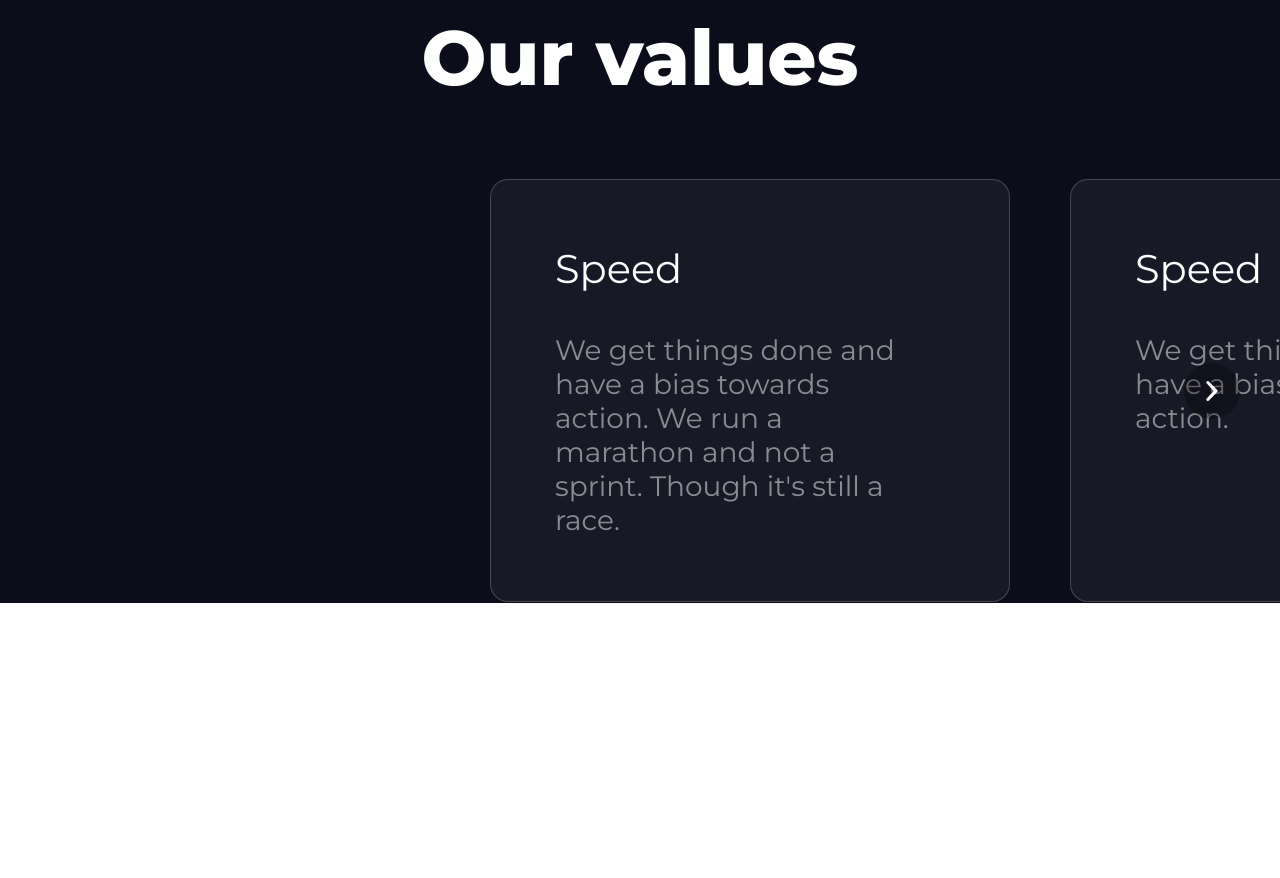
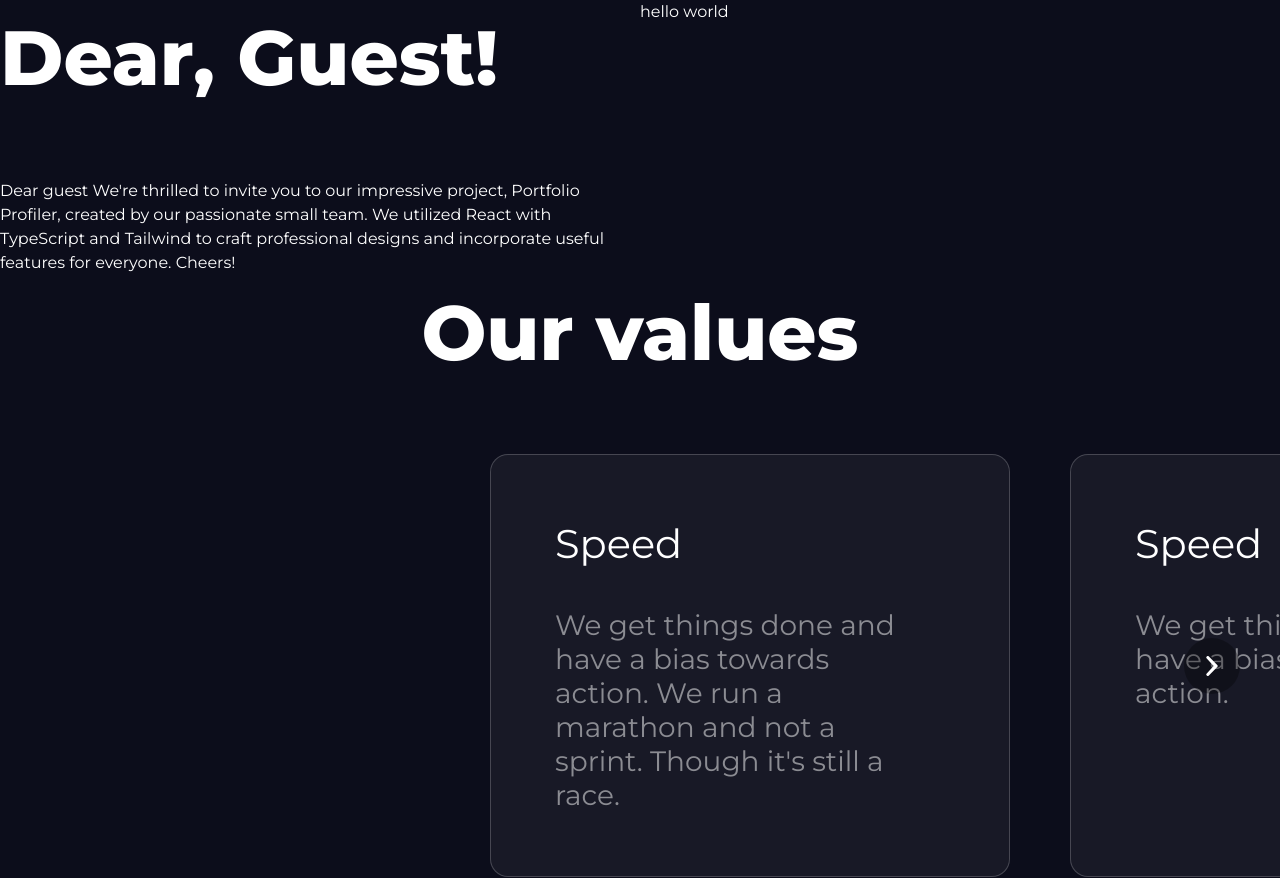
Before and after one commit to vandrela/portfolio, a React (Create React App) app in the folder packages/web/: page / in a window 1280 px wide. Before the commit the page ends 800 px from the top, so only its background shows below. Built offline with nearby package versions, Linux system fonts and the light colour scheme.

Commit message:
init commit

```diff
--- a/packages/web/src/App.tsx
+++ b/packages/web/src/App.tsx
@@ -9,6 +9,7 @@ import Layout from "./components/Layout";
 import "typeface-montserrat";
 import "./App.css";
 import { OurValuesBlock } from "./components/OurValuesBlock";
+import DearGuest from "./components/DearGuest";
 
 const slides = [
   {
@@ -53,7 +54,14 @@ function App() {
         <Route path="/contactus" element={<p>Contact Us page</p>} />
         <Route path="*" element={<p>Not Found</p>} />
       </Routes> */}
+      <DearGuest
+        title="Dear, Guest!"
+        text="Dear guest We're thrilled to invite you to our impressive project, Portfolio Profiler, created by our passionate small team.
+        We utilized React with TypeScript and Tailwind to craft professional designs and incorporate useful features for everyone.
+        Cheers!"
+      />
       <OurValuesBlock slides={slides} />
+
       {/*
       <div className="App">
         <header className="App-header">
--- /dev/null
+++ b/packages/web/src/components/DearGuest/index.tsx
@@ -0,0 +1,25 @@
+import { ReactNode } from "react";
+import { TitleBlock } from "../TitleBlock";
+
+interface DearGuestProps {
+  title: string;
+  text: string;
+  children?: ReactNode;
+}
+
+const DearGuest = ({ title, text, children }: DearGuestProps) => {
+  return (
+    <div className="w-full flex flex-column">
+      <div className="w-1/2">
+        <TitleBlock classNames="mb-0" name={title} />
+        <p className="text-white">{text}</p>
+      </div>
+      <div className="w-1/2">
+        <span className="text-white">hello world</span>
+        {children}
+      </div>
+    </div>
+  );
+};
+
+export default DearGuest;
--- a/packages/web/src/counterSlice.tsx
+++ b/packages/web/src/counterSlice.tsx
@@ -1,3 +1,4 @@
+// needs to be moved to another folder
 import { createSlice } from '@reduxjs/toolkit';
 
 const counterSlice = createSlice({
```
Also changed, not shown: 2 other files (tests, documents, lock files or other folders).
